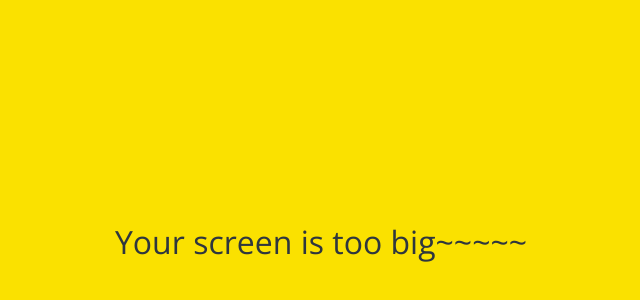
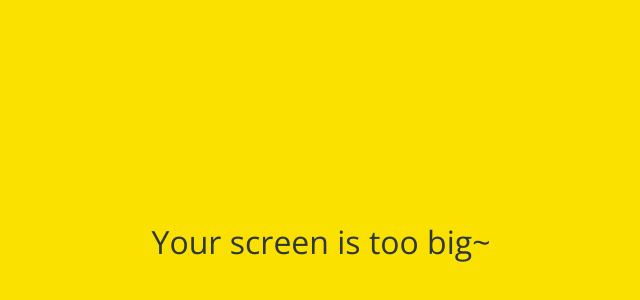
Before and after one commit to jyu1116/kokoa-clone-2020, a plain HTML site: page friends.html in a window 1280 px wide. Shown: the part 158-458 px from the top of the page, without its empty margins (319-959 px from the left). Drawn offline with nearby package versions, Linux system fonts and the light colour scheme.

Commit message:
Update friends.html

```diff
--- a/friends.html
+++ b/friends.html
@@ -99,7 +99,7 @@
     </div>
 
     <div id="no-mobile">
-      <span>Your screen is too big~~~~~</span>
+      <span>Your screen is too big~</span>
     </div>
 
 
```
